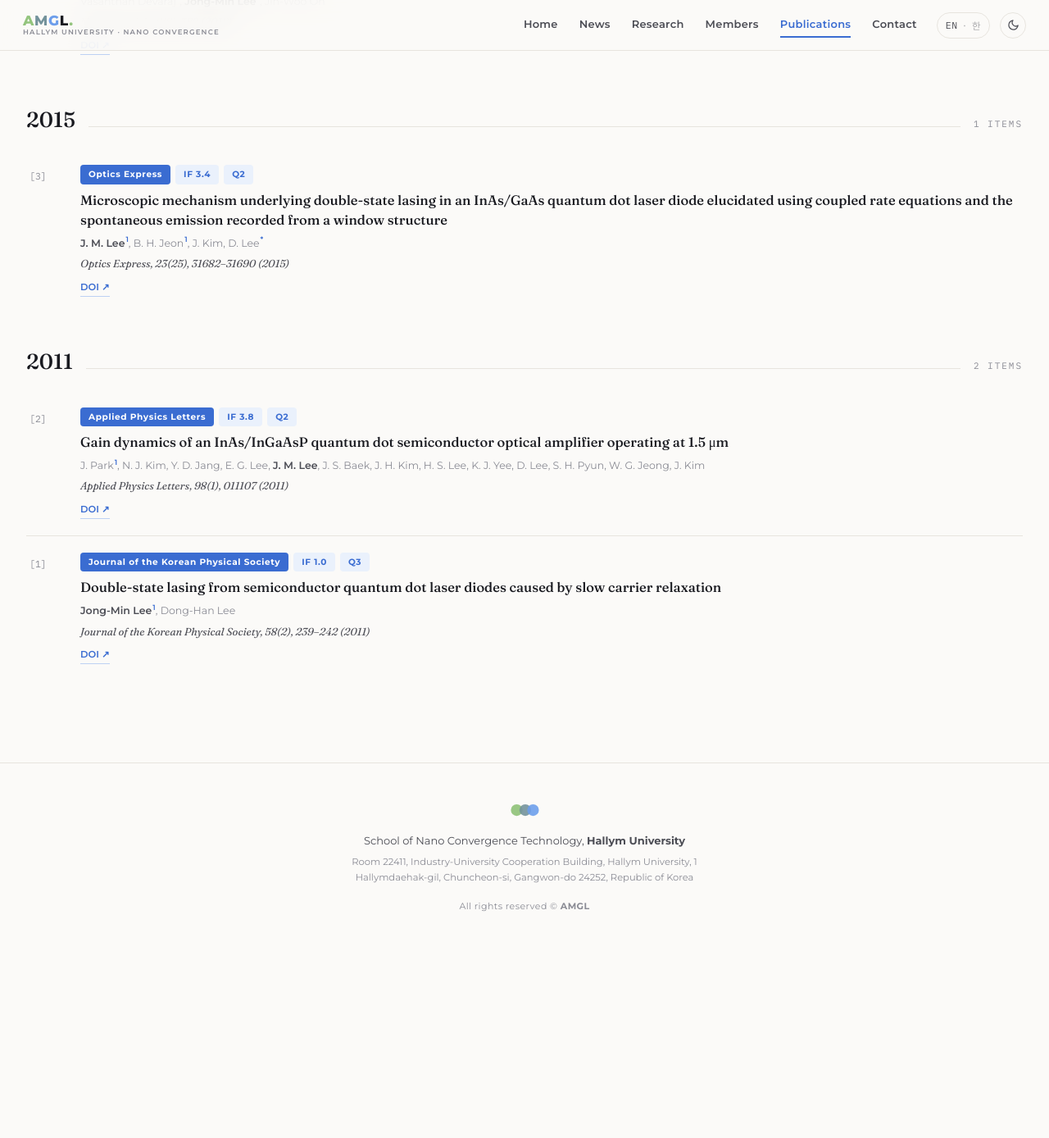
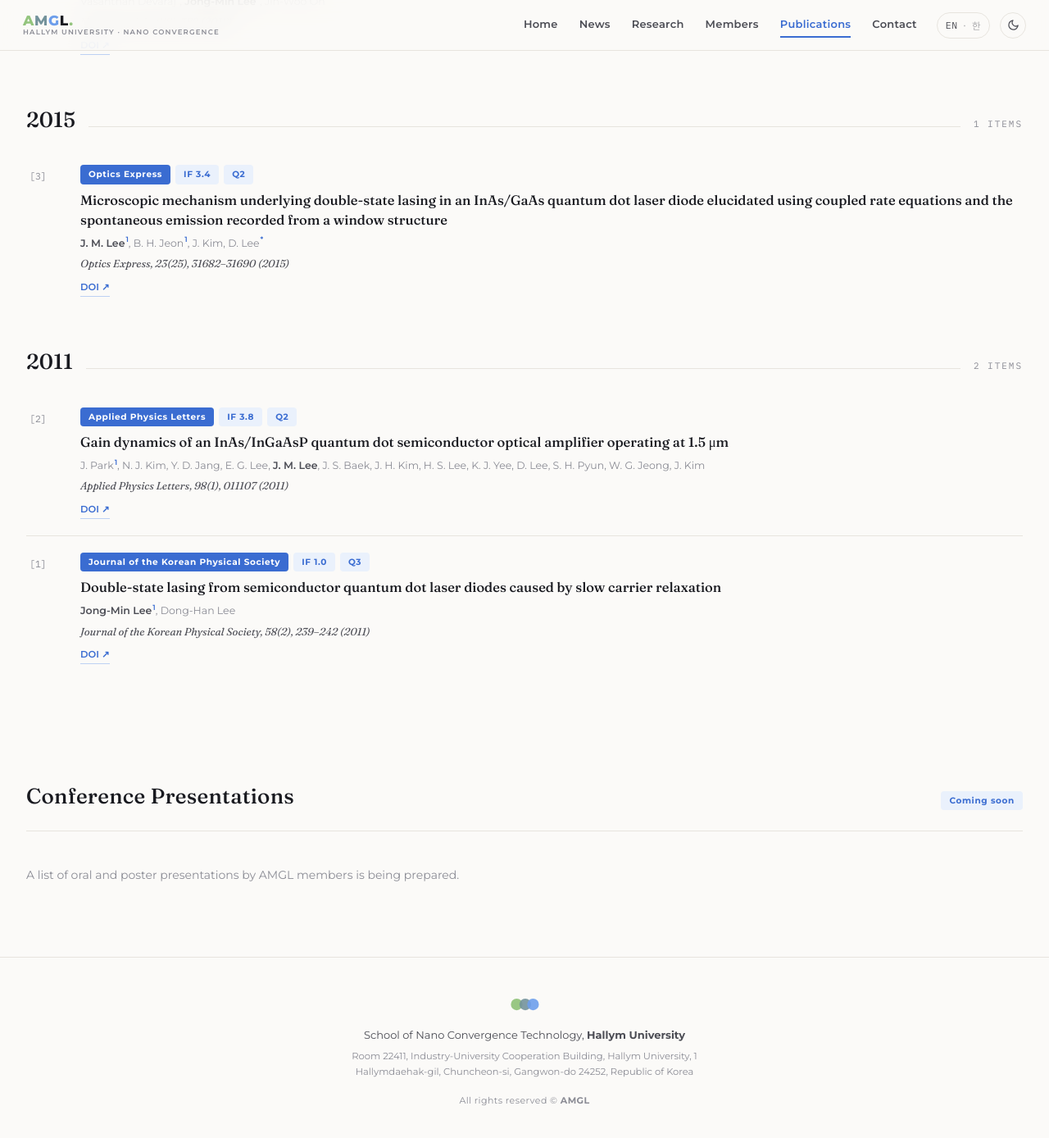
Before and after one commit to HTKRS/AMGL, a Jekyll site: the page built from publications.html, in a window 1280 px wide and 1400 px high, scrolled down 10111 px. Shown: the top 1388 px of the window at 82% size. Built offline with Jekyll 4.4.1, drawn with Linux system fonts in a browser that asks for light colours; before the commit the page ends 11274 px from its top, so only the background shows below that.

Commit message:
Publications: conference presentations section (coming soon) with data template
Co-Authored-By: Claude Fable 5.1 <noreply@anthropic.com>
Claude-Session: https://claude.ai/code/session_01Uz45pWzNCdRaapQSu9CaUD

```diff
--- a/assets/css/style.css
+++ b/assets/css/style.css
@@ -230,6 +230,10 @@ body.has-hero .site-nav:not(.solid) .nav-burger span { background: #fff; }
 .hero-stats strong { font-family: var(--serif); font-size: 34px; font-weight: 500; line-height: 1; }
 .hero-stats span { font-size: 11.5px; letter-spacing: 0.08em; text-transform: uppercase; color: rgba(255,255,255,0.6); }
 .news-list-flat { border-top: 1px solid var(--border); }
+.pres-list { display: flex; flex-direction: column; gap: 18px; }
+.pres-item { display: grid; grid-template-columns: 90px 1fr; gap: 18px; padding: 18px 0; border-bottom: 1px solid var(--border); }
+.pres-date { font-family: var(--mono); font-size: 12px; color: var(--muted); padding-top: 4px; }
+.pres-empty { color: var(--muted); font-size: 14px; }
 a.section-note { text-decoration: none; }
 a.section-note:hover { color: var(--accent); }
   position: absolute;
--- a/publications.html
+++ b/publications.html
@@ -61,4 +61,29 @@ permalink: /publications/
     </div>
     {% endfor %}
   </div>
+
+  <div class="section" id="presentations" style="padding-top:20px">
+    <div class="section-head reveal">
+      <h2 class="section-title" style="font-size:26px">{% include t.html en="Conference Presentations" ko="학회 발표" %}</h2>
+      {% assign pres = site.data.presentations %}
+      {% if pres.size > 0 %}<span class="section-note">{{ pres | size }} {% include t.html en="items" ko="건" %}</span>{% else %}<span class="badge soft">{% include t.html en="Coming soon" ko="준비중" %}</span>{% endif %}
+    </div>
+    {% if pres.size > 0 %}
+    <div class="pres-list">
+      {% for c in pres %}
+      <article class="pres-item reveal">
+        <div class="pres-date">{{ c.date }}</div>
+        <div>
+          <div class="pub-badges"><span class="badge">{{ c.conference }}</span>{% if c.kind %}<span class="badge soft">{{ c.kind }}</span>{% endif %}{% if c.award and c.award != "" %}<span class="badge gold">{{ c.award }}</span>{% endif %}</div>
+          <h4 class="pe-title">{% if c.url and c.url != "" %}<a href="{{ c.url }}" target="_blank" rel="noopener">{{ c.title }}</a>{% else %}{{ c.title }}{% endif %}</h4>
+          <p class="pe-authors">{% include authors.html authors=c.authors %}</p>
+          <p class="pe-venue">{{ c.conference }}{% if c.place %}, {{ c.place }}{% endif %} ({{ c.date }})</p>
+        </div>
+      </article>
+      {% endfor %}
+    </div>
+    {% else %}
+    <p class="pres-empty">{% include t.html en="A list of oral and poster presentations by AMGL members is being prepared." ko="AMGL 구성원의 구두·포스터 발표 목록을 정리하고 있습니다." %}</p>
+    {% endif %}
+  </div>
 </div>
```
Also changed, not shown: _data/presentations.yml (added, +15 -0 lines), .pages.yml.
